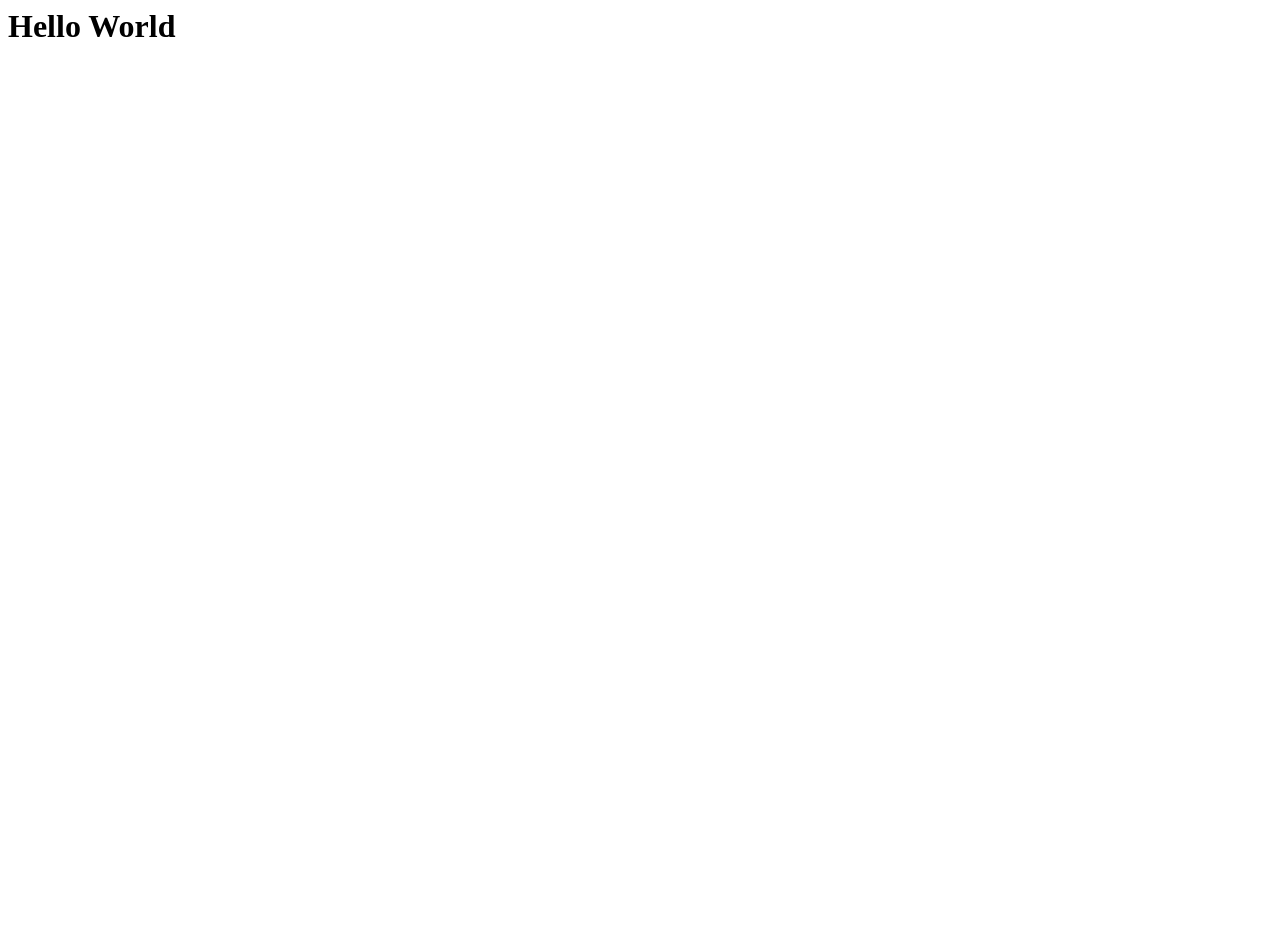
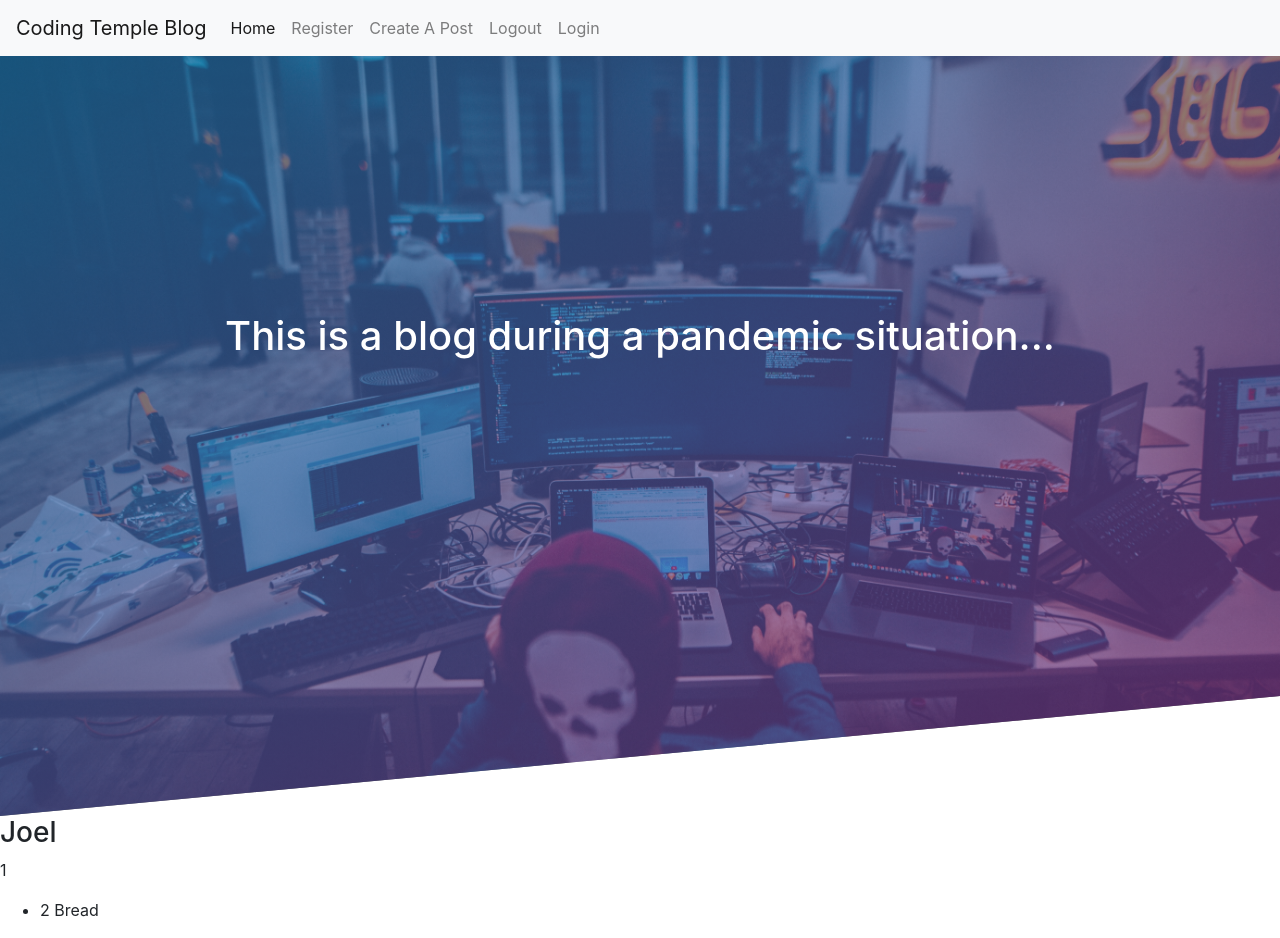
Before and after one commit to CodingTemple/updated-flask-debug-project, a Flask app: page / in a window 1280 px wide. Before the commit the page is almost empty. Before the commit the page ends 37 px from the top, so only its background shows below. Run offline with Flask 2, Linux system fonts and the light colour scheme; some libraries are stand-ins or nearby versions.

Commit message:
Added new routes and register.html - day 1 afternoon code

```diff
--- a/may_blog/routes.py
+++ b/may_blog/routes.py
@@ -4,4 +4,12 @@ from flask import render_template
 # Home Route
 @app.route('/')
 def home():
-    return render_template("home.html")
+    customer_name = "Joel"
+    order_number = 1
+    item_dict = {1:"Ice Cream", 2:"Bread", 3:"Lemons",4:"Cereal"}
+    return render_template("home.html", customer_name = customer_name, order_number = order_number, item_dict = item_dict)
+
+# Register Route
+@app.route('/register', methods=['GET','POST'])
+def register():
+    return render_template('register.html')
--- /dev/null
+++ b/may_blog/static/css/main.css
@@ -0,0 +1,20 @@
+/* Banner Image with Hero Image and Text */
+
+.banner{
+    height: 95vh;
+    background-image: linear-gradient(to right bottom,rgba(30,115,172,0.7),rgba(142,57,153,0.6)), url(../images/programmer.jpg);
+    background-size: cover;
+    background-position: 35% 50%;
+    -webkit-clip-path: polygon(0 0, 100% 0, 100% 80vh, 0 100%);
+    clip-path: polygon(0 0, 100% 0, 100% 80vh, 0 100%);
+    position: relative;
+}
+
+.header-text{
+    display: flex;
+    justify-content: center;
+    padding-top: 20%;
+    left: 20rem;
+    top: 10rem;
+    color: white;
+}
--- /dev/null
+++ b/may_blog/templates/base.html
@@ -0,0 +1,23 @@
+<!DOCTYPE html>
+<html lang="en">
+<head>
+<meta charset="UTF-8">
+<meta name="viewport" content="width=device-width, initial-scale=1.0">
+<meta http-equiv="X-UA-Compatible" content="ie=edge">
+<meta name="Description" content="Enter your description here"/>
+<link rel="stylesheet" href="https://cdnjs.cloudflare.com/ajax/libs/twitter-bootstrap/4.5.0/css/bootstrap.min.css">
+<link rel="stylesheet" href="https://cdnjs.cloudflare.com/ajax/libs/font-awesome/5.13.0/css/all.min.css">
+<link rel="stylesheet" href="../static/css/main.css">
+<title>May Blog 2020</title>
+</head>
+<body>
+    {% include 'nav.html' %}
+    {% block content %}
+    {% endblock content %}
+
+
+<script src="https://cdnjs.cloudflare.com/ajax/libs/jquery/3.5.1/jquery.slim.min.js"></script>
+<script src="https://cdnjs.cloudflare.com/ajax/libs/popper.js/1.16.1/umd/popper.min.js"></script>
+<script src="https://cdnjs.cloudflare.com/ajax/libs/twitter-bootstrap/4.5.0/js/bootstrap.min.js"></script>
+</body>
+</html>
--- a/may_blog/templates/home.html
+++ b/may_blog/templates/home.html
@@ -1 +1,20 @@
-<h1>Hello World</h1>
+{% extends 'base.html' %}
+
+{% block content %}
+
+<header class="banner">
+    <h1 class="header-text">This is a blog during a pandemic situation...</h1>
+</header>
+
+<h3>{{ customer_name }} </h3>
+<p>{{ order_number }}</p>
+
+{% for key,item in item_dict.items() %}
+    <ul>
+        {% if item == 'Bread' %}
+        <li>{{ key }} {{ item }}</li>
+        {% endif %}
+    </ul>
+{% endfor %}
+
+{% endblock content %}
--- /dev/null
+++ b/may_blog/templates/nav.html
@@ -0,0 +1,25 @@
+<nav class="navbar navbar-expand-lg navbar-light bg-light">
+        <a class="navbar-brand" href="{{ url_for('home') }}">Coding Temple Blog</a>
+        <button class="navbar-toggler" type="button" data-toggle="collapse" data-target="#navbarNav" aria-controls="navbarNav" aria-expanded="false" aria-label="Toggle navigation">
+          <span class="navbar-toggler-icon"></span>
+        </button>
+        <div class="collapse navbar-collapse" id="navbarNav">
+          <ul class="navbar-nav">
+            <li class="nav-item active">
+              <a class="nav-link" href="{{ url_for('home') }}">Home <span class="sr-only">(current)</span></a>
+            </li>
+            <li class="nav-item">
+              <a class="nav-link" href="{{ url_for('register') }}">Register</a>
+            </li>
+            <li class="nav-item">
+              <a class="nav-link" href="#">Create A Post</a>
+            </li>
+            <li class="nav-item">
+              <a class="nav-link" href="#" >Logout</a>
+            </li>
+            <li class="nav-item">
+                <a class="nav-link" href="#" >Login</a>
+            </li>
+          </ul>
+        </div>
+      </nav>
```
Also changed, not shown: may_blog/templates/register.html (added, +7 -0 lines), README.md, may_blog/static/images/programmer.jpg (added).
